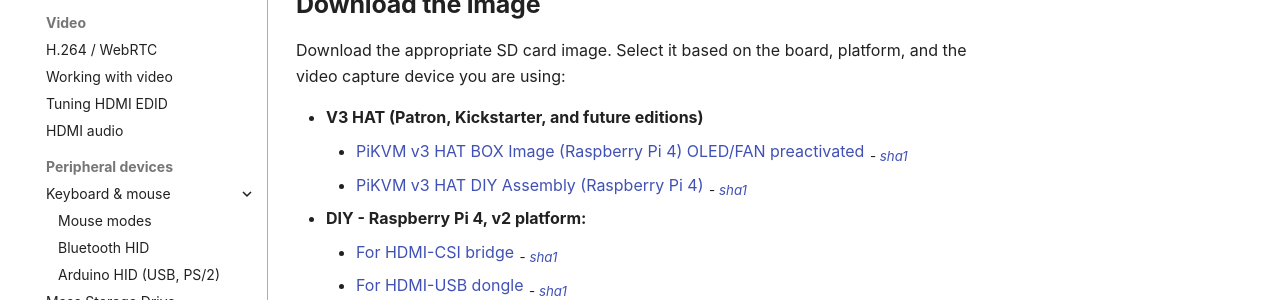
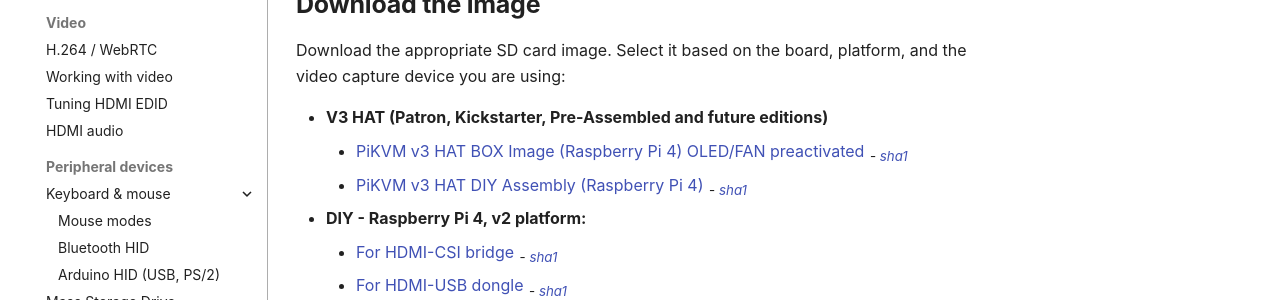
Before and after one commit to pikvm/pikvm, an MkDocs documentation site: the page built from docs/flashing_os.md, in a window 1280 px wide and 900 px high. Shown: the part 338-638 px from the top of the window. Built offline with MkDocs 1.6.1 and Material for MkDocs 9.7.7, drawn with Linux system fonts in a browser that asks for light colours; some web fonts are replaced; comment, search, counter and statistics services are not loaded.

Commit message:
Update flashing_os.md (#845)
Added verbiage for clarity

```diff
--- a/docs/flashing_os.md
+++ b/docs/flashing_os.md
@@ -8,7 +8,7 @@
 
 Download the appropriate SD card image. Select it based on the board, platform, and the video capture device you are using:
 
-* **V3 HAT (Patron, Kickstarter, and future editions)**
+* **V3 HAT (Patron, Kickstarter, Pre-Assembled and future editions)**
     * [PiKVM v3 HAT BOX Image (Raspberry Pi 4) OLED/FAN preactivated](https://files.pikvm.org/images/v3-hdmi-rpi4-box-latest.img.xz) <sub>- [*sha1*](https://files.pikvm.org/images/v3-hdmi-rpi4-box-latest.img.xz.sha1)
     * [PiKVM v3 HAT DIY Assembly (Raspberry Pi 4)](https://files.pikvm.org/images/v3-hdmi-rpi4-latest.img.xz) <sub>- [*sha1*](https://files.pikvm.org/images/v3-hdmi-rpi4-latest.img.xz.sha1)</sub>
 * **DIY - Raspberry Pi 4, v2 platform:**
```
